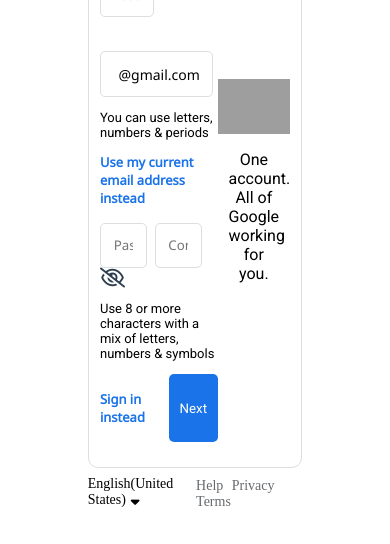
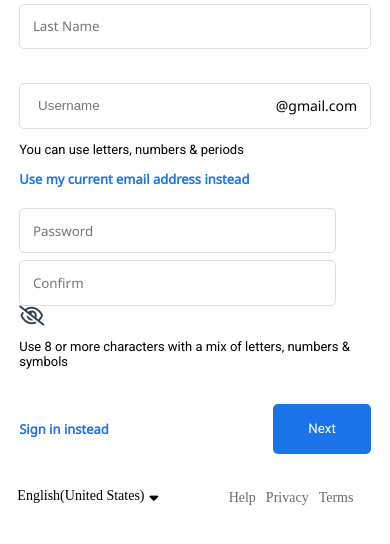
Before and after one commit to Noreen-Jamil/google-signup, a plain HTML site: page index.html in a window 390 px wide. Shown: the part 198-742 px from the top of the page. Drawn offline with nearby package versions, Linux system fonts and the light colour scheme; grey boxes are pictures that could not be loaded.

Commit message:
screen sizing updated

```diff
--- a/style.css
+++ b/style.css
@@ -1,4 +1,4 @@
-  *{
+     *{
   box-sizing:border-box;
 }
 
@@ -7,31 +7,27 @@ body{
   flex-direction:column;
   justify-content:center;
   align-items:center;
-  padding-top:4%;
+  padding-top:20px;
 }
 section{
   border:1px solid #dcdee2;
   border-radius:10px;
-  width:55vw;
+  width:750px;
   padding:2% 3%;
+}
 
-
-}
-section>div{
-  //padding:2% 0;
-}
 section>h1{
   font-family: 'Open Sans', sans-serif;
   margin: 0;
 }
 
 section>img{
-  width:7vw;
+  width:100px;
   margin: 0;
 }
 form{
-  //border:1px solid black;
-  width:65%;
+  /*border:1px solid black;*/
+  width:400px;
   padding:2% 0 1% 0;
 }
 form>input{
@@ -39,7 +35,7 @@ form>input{
   border-radius:5px;
   border:1px solid #dcdee2;
   margin:2% 3% 0 0;
-  width:46%;
+  width:140px;
   font-family: 'Noto Sans', sans-serif;
 }
 
@@ -57,7 +53,7 @@ form>p{
 }
 #username{
   border:1px solid black;
-  width:96%;
+  width:300px;
   border-radius:5px;
   padding:1.5vh;
   border:1px solid #dcdee2;
@@ -67,7 +63,7 @@ form>p{
 input[type='email']{
   border:none;
   margin-left:1%;
-  width:80%;
+  width:250px;
 
 }
 #username p{
@@ -82,7 +78,7 @@ strong{
   font-family: 'Noto Sans', sans-serif;
 }
 input[type='password']{
-  width:40%;
+  width:140px;
 
 }
 i#hidden{
@@ -97,7 +93,7 @@ i#hidden{
 }
 
 button{
-  padding:0 9%;
+  padding:0 35px;
   border-radius:5px;
   background-color:#1a73e8;
   color:white;
@@ -108,8 +104,6 @@ section>div{
   display:flex;
   justify-content: space-between;
   align-items: center;
-  //border:1px solid grey;
-
 
 }
 #image-section{
@@ -117,12 +111,11 @@ section>div{
   flex-direction: column;
   justify-content:flex-start;
   align-items: center;
-  //border:2px solid grey;
-  width:40%;
-  height:70%;
+  width:250px;
+  height:400px;
 }
 #image-section>img{
-  width: 100%;
+  	width: 250px;
 }
 #image-section>p{
  font-size: 16px;
@@ -133,7 +126,7 @@ section>div{
 }
 /*footer*/
 footer{
-  width:55vw;
+  width:750px;
   display:flex;
   justify-content:space-between;
   padding:2% 0 1% 0;
@@ -143,14 +136,12 @@ a{
  font-size:14px;
 }
 nav{
-  //border:2px solid grey;
   width:150px;
 
 }
 nav a{
    color:#676a6e;
    padding-left:4%;
- //border:2px solid grey;
 
 }
 footer>a{
@@ -159,3 +150,29 @@ footer>a{
 #english-drop-down{
   margin-left: 5px;
 }
+@media only screen and (max-width: 900px){
+	#image-section{
+		display: none;
+	}
+	footer,section{
+		width:400px;
+	}
+}
+@media only screen and (max-width: 600px){
+	#image-section{
+		display: none;
+	}
+	section,form,form>input,#username,input[type='email']{
+		width:100%;
+	}
+	footer{
+		width:95%;
+	}
+	input[type='password']{
+		width:90%;
+
+	}
+	section{
+		border:none;
+	}
+}
```
